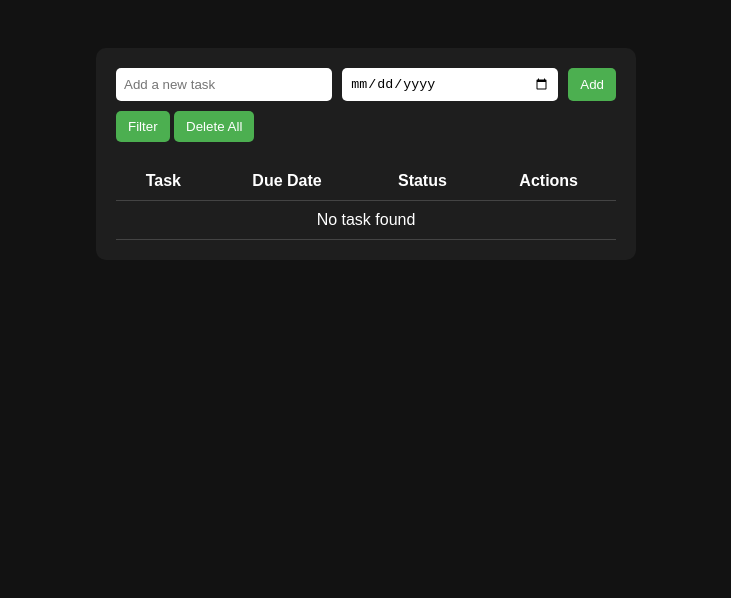
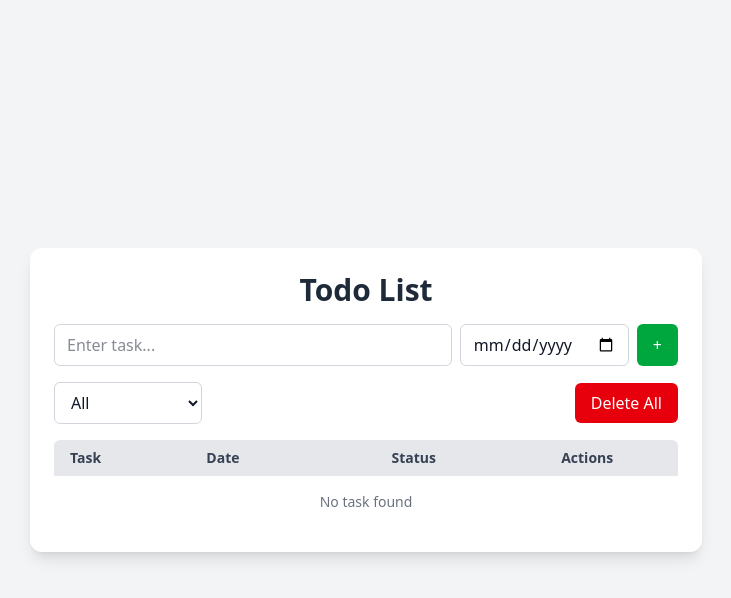
Before and after one commit to Revou-Coding-Camp/codingcamp-21-jul-25-muzaaqi, a plain HTML site: page index.html in a window 1280 px wide. Shown: the whole page, without its empty margins (274-1005 px from the left). Drawn offline with nearby package versions, Linux system fonts and the light colour scheme.

Commit message:
Redesign todo app UI and improve task management
Replaces custom CSS with Tailwind for a modern UI, restructures HTML for better layout and accessibility, and refactors JavaScript to support filtering, improved add/delete actions, and status toggling. Enhances user experience with confirmation dialogs and input validation.

```diff
--- a/index.html
+++ b/index.html
@@ -3,37 +3,71 @@
   <head>
     <meta charset="UTF-8" />
     <meta name="viewport" content="width=device-width, initial-scale=1.0" />
-    <link rel="stylesheet" href="/css/style.css" />
+    <script src="https://cdn.jsdelivr.net/npm/@tailwindcss/browser@4"></script>
     <title>Mini Project - RevoU</title>
   </head>
-  <body>
-    <div class="container">
-      <div id="form" class="form">
-        <form action="" onsubmit="addTask(); return false;">
-          <input id="taskInput" type="text" placeholder="Add a new task" />
-          <input id="dateInput" type="date" placeholder="Due date" />
-          <button type="submit">Add</button>
-        </form>
+  <body
+    class="bg-gray-100 text-gray-900 min-h-screen flex flex-row items-center justify-center gap-8 p-4"
+  >
+    <div class="w-full max-w-2xl bg-white shadow-lg rounded-xl p-6 space-y-4">
+      <h1 class="text-3xl font-semibold text-center text-gray-800">
+        Todo List
+      </h1>
+
+      <form id="todo-form" class="flex gap-2">
+        <input
+          type="text"
+          id="taskInput"
+          placeholder="Enter task..."
+          class="flex-1 border border-gray-300 rounded-md px-3 py-2 focus:outline-none focus:ring-2 focus:ring-green-600"
+          required
+        />
+        <input
+          type="date"
+          id="dateInput"
+          class="border border-gray-300 rounded-md px-3 py-2 focus:outline-none focus:ring-2 focus:ring-green-600"
+          required
+        />
+        <button
+          onclick="addTask()"
+          class="bg-green-600 text-white px-4 py-2 rounded-md hover:bg-green-700 transition"
+        >
+          +
+        </button>
+      </form>
+
+      <div class="flex justify-between items-center">
+        <select
+          id="filterSelection"
+          class="border border-gray-300 rounded-md px-3 py-2 focus:outline-none focus:ring-2 focus:ring-green-600"
+        >
+          <option value="all">All</option>
+          <option value="done">Completed</option>
+          <option value="notdone">Uncompleted</option>
+        </select>
+        <button
+          id="deleteAllBtn"
+          class="bg-red-600 text-white px-4 py-2 rounded-md hover:bg-red-700 transition"
+        >
+          Delete All
+        </button>
       </div>
-      <div class="action-btn">
-        <button class="filter-btn" onclick="filterByStatus()">Filter</button>
-        <button class="delete-btn">Delete All</button>
-      </div>
-      <div>
-        <table>
-          <thead>
+
+      <div class="overflow-x-auto rounded-md">
+        <table class="min-w-full table-auto text-sm text-left">
+          <thead class="bg-gray-200 text-gray-700">
             <tr>
-              <th>Task</th>
-              <th>Due Date</th>
-              <th>Status</th>
-              <th>Actions</th>
+              <th class="px-4 py-2">Task</th>
+              <th class="px-4 py-2">Date</th>
+              <th class="px-4 py-2 text-center">Status</th>
+              <th class="px-4 py-2 text-center">Actions</th>
             </tr>
           </thead>
-          <tbody id="taskList">
+          <tbody id="taskList" class="divide-y divide-gray-200">
           </tbody>
         </table>
       </div>
     </div>
-    <script src="/js/script.js"></script>
+    <script src="./js/script.js"></script>
   </body>
 </html>
--- a/js/script.js
+++ b/js/script.js
@@ -1,65 +1,93 @@
 const taskInput = document.getElementById("taskInput");
 const dateInput = document.getElementById("dateInput");
 const taskList = document.getElementById("taskList");
+const filterSelection = document.getElementById("filterSelection");
+const deleteAllBtn = document.getElementById("deleteAllBtn");
 
 let taskData = [];
+
 const loadTask = () => {
   taskList.innerHTML = "";
-  if (taskData.length === 0) {
-    taskList.innerHTML = `<tr><td colspan="4">No task found</td></tr>`;
+  const currentFilter = filterSelection.value;
+  let filteredTasks = taskData;
+
+  if (currentFilter === "done") {
+    filteredTasks = taskData.filter((task) => task.isCompleted);
+  } else if (currentFilter === "notdone") {
+    filteredTasks = taskData.filter((task) => !task.isCompleted);
+  }
+
+  if (filteredTasks.length === 0) {
+    taskList.innerHTML = `<tr class="text-center text-gray-500"><td colspan="4" class="py-4">No task found</td></tr>`;
   } else {
-    taskData.map((task) => {
+    filteredTasks.forEach((task) => {
+      const originalIndex = taskData.indexOf(task);
       taskList.innerHTML += `
-      <tr>
-        <td>${task.task}</td>
-        <td>${task.date}</td>
-        <td><input type="checkbox" ${task.isDone ? "checked" : ""} onchange="toggleTaskStatus(${task.index})"></input></td>
-        <td><button class="delete-btn" onclick="deleteTask(${task.index})">Delete</button></td>
+      <tr class="hover:bg-gray-50">
+        <td class="px-4 py-2">${task.task}</td>
+        <td class="px-4 py-2">${task.date}</td>
+        <td class="px-4 py-2 text-center">
+          <input type="checkbox" ${
+            task.isCompleted ? "checked" : ""
+          } onchange="toggleTaskStatus(${originalIndex})" class="w-4 h-4 text-green-600">
+        </td>
+        <td class="px-4 py-2 text-center">
+          <button class="bg-red-500 text-white px-3 py-1 rounded hover:bg-red-600 transition text-xs" onclick="deleteTask(${originalIndex})">Delete</button>
+        </td>
       </tr>`;
     });
   }
 };
 
 const addTask = () => {
-  if (taskInput.value === "" || dateInput === "") {
+  if (taskInput.value.trim() === "" || dateInput.value === "") {
     alert("Task and Date must be filled!");
-  } else {
-    taskData.push({
-      task: taskInput.value,
-      date: dateInput.value,
-      isDone: false,
-    });
-    loadTask();
+    return;
   }
-  console.log(taskData)
+
+  taskData.push({
+    task: taskInput.value.trim(),
+    date: dateInput.value,
+    isCompleted: false,
+  });
+
+  taskInput.value = "";
+  dateInput.value = "";
+
+  loadTask();
+  console.log(taskData);
 };
 
 const deleteTask = (index) => {
-  taskData.splice(index, 1);
+  if (confirm("Are you sure you want to delete this task?")) {
+    taskData.splice(index, 1);
+    loadTask();
+  }
+};
+
+const deleteAllTasks = () => {
+  if (taskData.length === 0) {
+    alert("No tasks to delete!");
+    return;
+  } else if (confirm("Are you sure you want to delete all tasks?")) {
+    taskData = [];
+    loadTask();
+  }
+};
+
+const toggleTaskStatus = (index) => {
+  taskData[index].isCompleted = !taskData[index].isCompleted;
   loadTask();
 };
 
-const deleteAllTasks = () => {
-  taskData = [];
-  loadTask();
-};
+document
+  .getElementById("todo-form")
+  .addEventListener("submit", function (event) {
+    event.preventDefault();
+    addTask();
+  });
 
-const filterByStatus = (status) => {
-  const filteredTasks = taskData.filter(task => task.isDone === status);
-  taskList.innerHTML = "";
-  if (filteredTasks.length === 0) {
-    taskList.innerHTML = `<tr><td colspan="4">No tasks found</td></tr>`;
-  } else {
-    filteredTasks.map((task, index) => {
-      taskList.innerHTML += `
-      <tr>
-        <td>${task.task}</td>
-        <td>${task.date}</td>
-        <td><input type="checkbox" ${task.isDone ? "checked" : ""} onchange="toggleTaskStatus(${index})"></input></td>
-        <td><button class="delete-btn" onclick="deleteTask(${index})">Delete</button></td>
-      </tr>`;
-    });
-  }
-};
+filterSelection.addEventListener("change", loadTask);
+deleteAllBtn.addEventListener("click", deleteAllTasks);
 
 loadTask();
```
